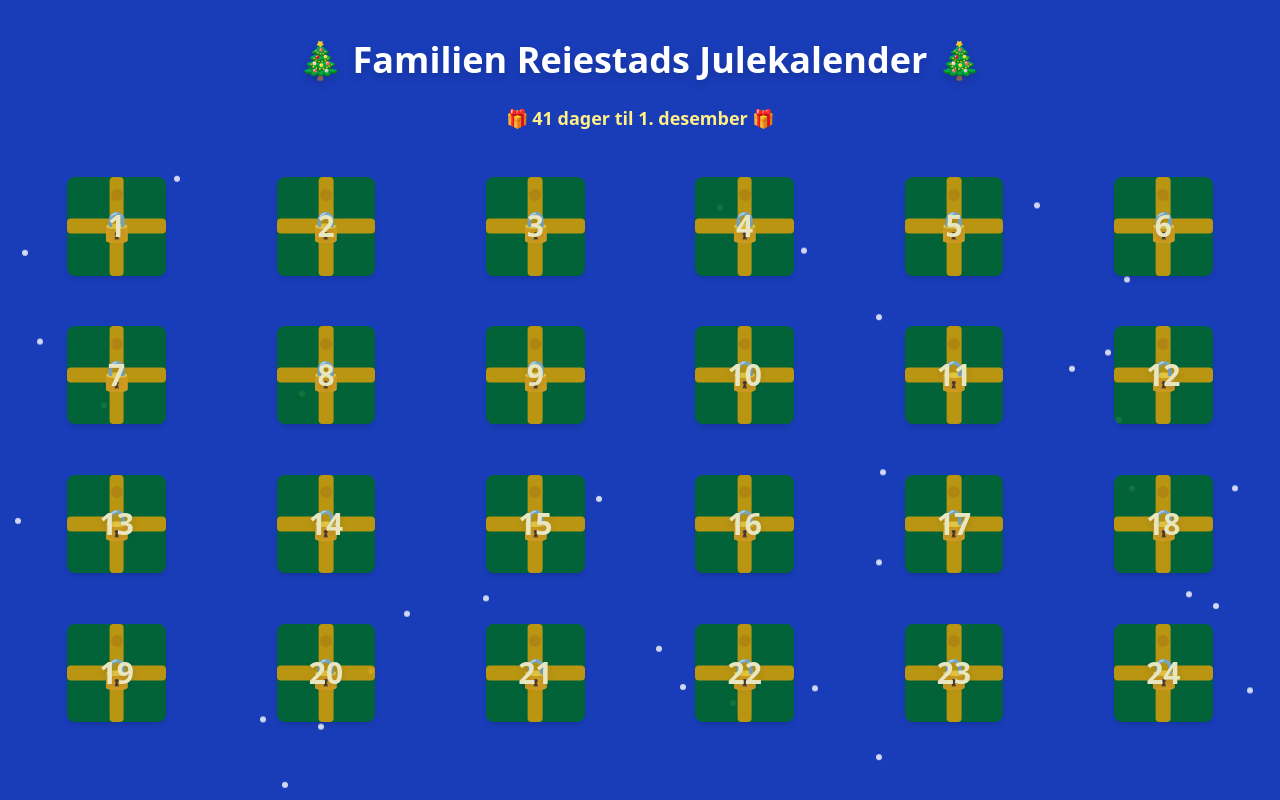
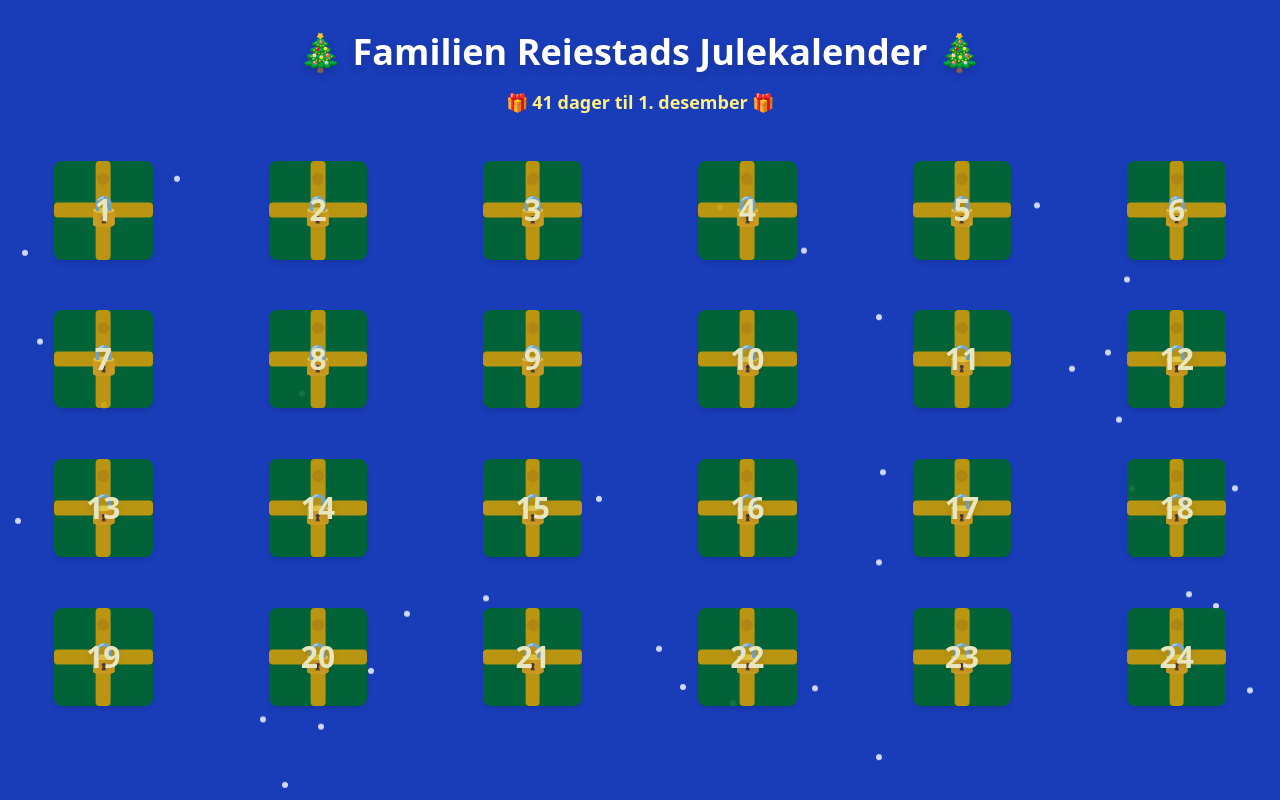
Before and after one commit to Hannareie/christmas-calendar, a React (Vite) app in the folder christmas-calendar/: page / in a window 1280 px wide. Built offline with nearby package versions, Linux system fonts and the light colour scheme.

Commit message:
Remove unused tailwind

```diff
--- a/christmas-calendar/src/components/DoorGrid.tsx
+++ b/christmas-calendar/src/components/DoorGrid.tsx
@@ -39,21 +39,21 @@ export function DoorGrid({ doors, onDoorClick, simulatedDay }: DoorGridProps) {
   }
 
   return (
-    <div className="relative w-full min-h-screen bg-blue-800 text-white overflow-y-auto lg:overflow-hidden">
+    <div className="relative w-full min-h-screen bg-blue-800 text-white overflow-y-auto">
       {/* Title */}
-      <div className="relative z-10 text-center pt-2 mb-2 px-2">
-        <h1 className="text-2xl sm:text-3xl md:text-4xl mt-8 font-bold drop-shadow-lg">
+      <div className="relative z-10 text-center pt-8 mb-2">
+        <h1 className="text-2xl sm:text-3xl md:text-4xl font-bold drop-shadow-lg">
           🎄 Familien Reiestads Julekalender 🎄
         </h1>
         {countdownText && (
-          <p className="text-md sm:text-lg font-semibold text-yellow-200 mt-4 pt-2">
+          <p className="text-md sm:text-lg font-semibold text-yellow-200 mt-4">
             🎁 {countdownText} 🎁
           </p>
         )}
       </div>
 
-      {/* ❄️ Snowflakes covering entire screen */}
-      <div className="fixed inset-0 overflow-hidden pointer-events-none z-0">
+      {/* ❄️ Snowflakes */}
+      <div className="fixed inset-0 pointer-events-none z-0 overflow-hidden">
         {[...Array(60)].map((_, i) => (
           <div
             key={i}
@@ -70,7 +70,7 @@ export function DoorGrid({ doors, onDoorClick, simulatedDay }: DoorGridProps) {
 
       {/* 📦 Door grid */}
       <div className="relative z-10 pb-8">
-        <div className="grid grid-cols-2 sm:grid-cols-4 md:grid-cols-6 gap-1 sm:gap-2 md:gap-2 justify-items-center px-2 sm:px-4 py-4 max-w-[1400px] mx-auto">
+        <div className="grid grid-cols-2 sm:grid-cols-4 md:grid-cols-6 gap-2 justify-items-center max-w-[1400px] mx-auto py-4">
           {doors.map((door) => (
             <div
               key={door.day}
@@ -88,7 +88,7 @@ export function DoorGrid({ doors, onDoorClick, simulatedDay }: DoorGridProps) {
       </div>
 
       {/* 🎄 Mobile/Tablet Tree */}
-      <div className="fixed bottom-0 left-1/2 -translate-x-1/2 flex flex-col items-center pointer-events-none z-0 scale-[1.4] sm:scale-[1.5] md:scale-[1.6] lg:hidden">
+      <div className="fixed bottom-0 left-1/2 -translate-x-1/2 flex flex-col items-center pointer-events-none z-0 scale-[1.4] lg:hidden">
         <div className="relative z-40 w-0 h-0 border-l-[7vw] border-l-transparent border-r-[7vw] border-r-transparent border-b-[9vh] border-b-green-400"></div>
         <div className="relative z-30 -mt-[5vh] w-0 h-0 border-l-[9vw] border-l-transparent border-r-[9vw] border-r-transparent border-b-[10vh] border-b-green-500"></div>
         <div className="relative z-20 -mt-[6vh] w-0 h-0 border-l-[11vw] border-l-transparent border-r-[11vw] border-r-transparent border-b-[11vh] border-b-green-600"></div>
```
